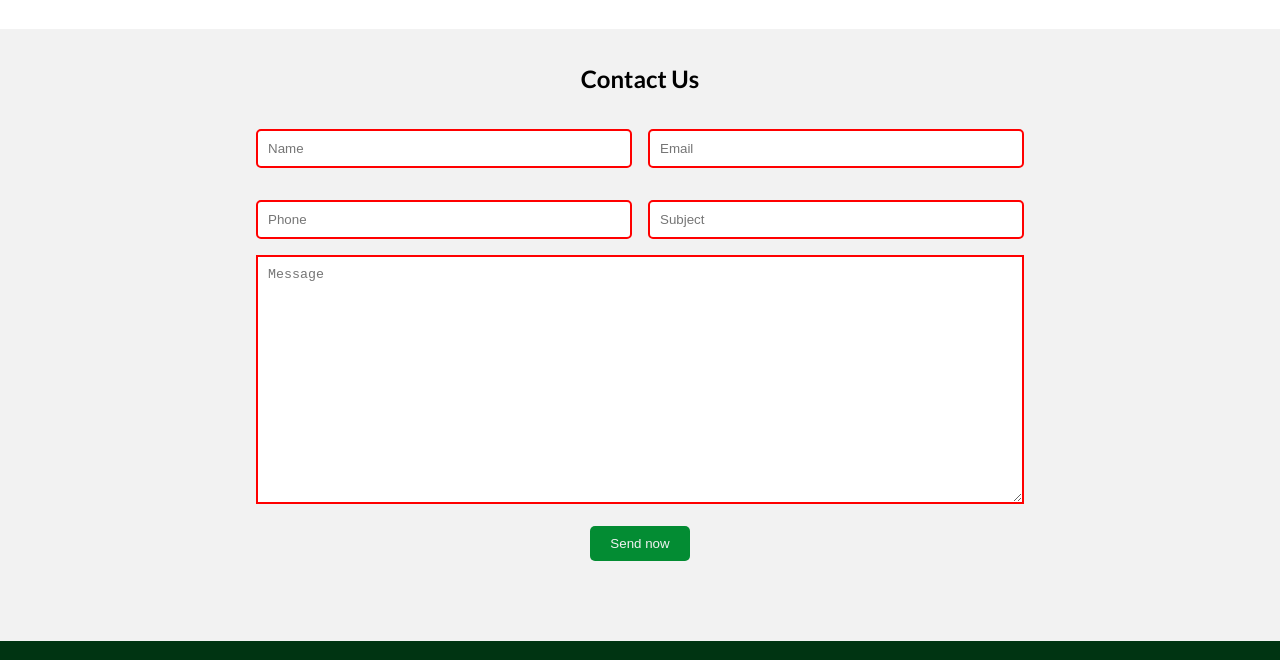
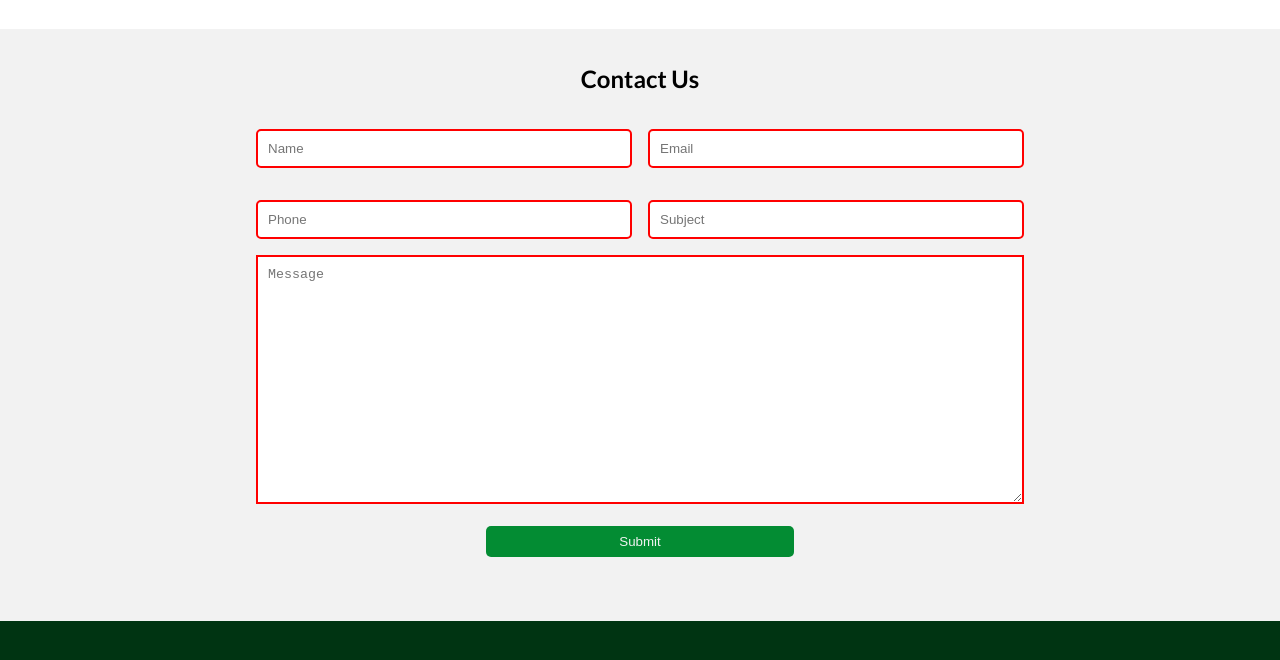
Before and after one commit to Anselem245040/Dinnyweb, a plain HTML site: page index.html in a window 1280 px wide. Shown: the part 5097-5757 px from the top of the page. Drawn offline with nearby package versions, Linux system fonts and the light colour scheme.

Commit message:
form changes

```diff
--- a/index.html
+++ b/index.html
@@ -405,7 +405,11 @@
           <div class="contact-content">
             <h2>Contact Us</h2>
             <div class="form-container">
-              <form action="POST" novalidate>
+              <form
+                action="https://formspree.io/f/xvgzedok"
+                method="POST"
+                novalidate
+              >
                 <div class="input-form">
                   <input type="text" id="name" placeholder="Name" required />
                   <input
@@ -438,9 +442,9 @@
                   placeholder="Message"
                   required
                 ></textarea>
-                <div class="send-btn">
-                  <input type="submit" value="Send now" />
-                </div>
+                <button class="send-btn" id="my-form-button" type="submit">
+                  Submit
+                </button>
               </form>
             </div>
           </div>
@@ -508,5 +512,6 @@
     </div>
 
     <script src="script.js"></script>
+    <script src="https://formspree.io/js/formbutton-v1.min.js" defer></script>
   </body>
 </html>
--- a/style.css
+++ b/style.css
@@ -877,7 +877,14 @@ textarea {
 .send-btn {
   display: flex;
   justify-content: center;
-  width: 100%;
+  width: 40%;
+  padding: 0.5rem;
+  margin-inline: auto;
+  background-color: var(--primary-color);
+  border: none;
+  border-radius: 5px;
+  cursor: pointer;
+  color: var(--color-white);
 }
 
 /* footer */
```
